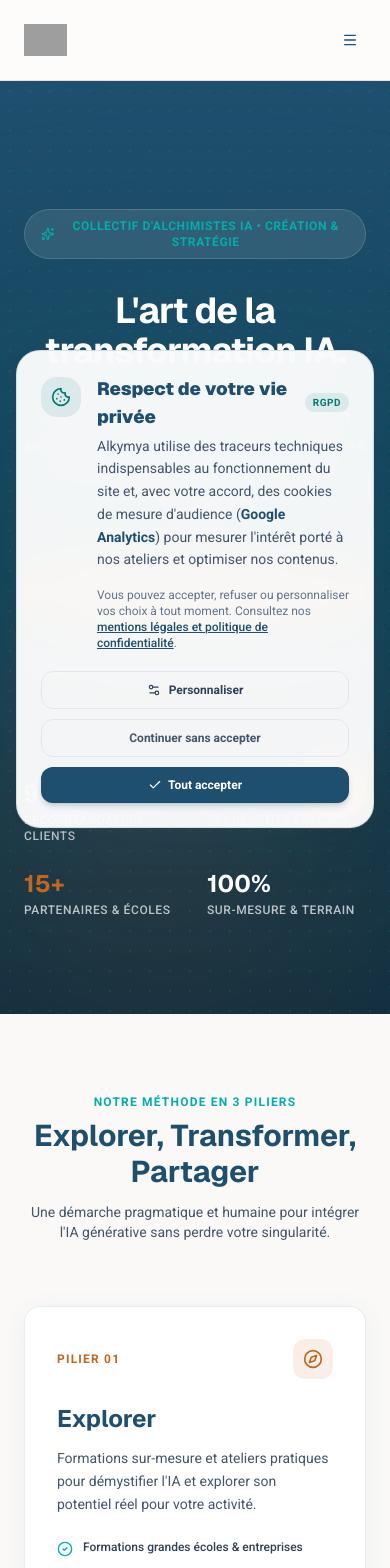
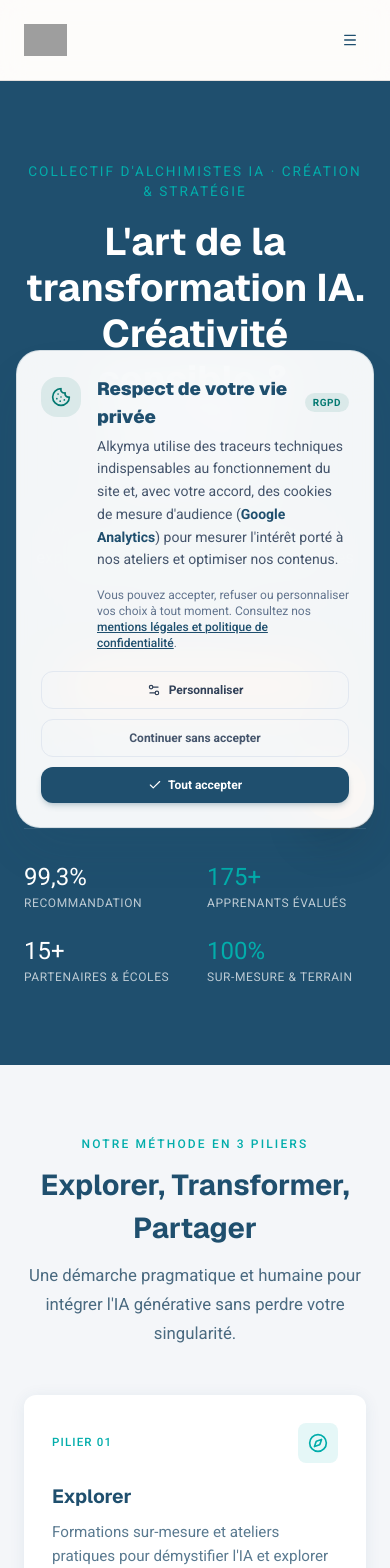
Before and after one commit to leonie-droid/Alkymya, a React (Vite) app: page / in a window 390 px wide. Shown: the top 1568 px of the page. Built offline with nearby package versions, Linux system fonts and the light colour scheme; grey boxes are pictures that could not be loaded.

Commit message:
refactor: update UI components and styling
- Redesign Hero section to match updated design system
- Update Esperanta Services link and label
- Refine typography, color palette, and component layout
- Remove redundant emoji from chatbot greetings

```diff
--- a/src/components/AteliersRessources.tsx
+++ b/src/components/AteliersRessources.tsx
@@ -65,8 +65,8 @@ export default function AteliersRessources() {
               <p className="text-muted-foreground leading-relaxed">
                 Des moments de partage et d'apprentissage pour transformer notre regard sur le monde et notre manière de créer.
               </p>
-              <p className="text-xs font-bold uppercase tracking-wider text-accent mt-3">
-                💡 Cliquez sur un atelier pour afficher sa présentation détaillée
+              <p className="text-xs font-bold uppercase tracking-wider text-[#02ADAB] mt-3">
+                Cliquez sur un atelier pour afficher sa présentation détaillée
               </p>
             </div>
             <Link
--- a/src/components/Chatbot.tsx
+++ b/src/components/Chatbot.tsx
@@ -113,7 +113,7 @@ export const Chatbot: React.FC = () => {
                     <MessageCircle className="w-8 h-8" />
                   </div>
                   <div className="space-y-2">
-                    <p className="text-deep-blue font-bold">Bonjour ! 👋</p>
+                    <p className="text-deep-blue font-bold">Bonjour !</p>
                     <p className="text-muted-foreground text-sm">Comment puis-je vous aider aujourd'hui ? Je peux vous parler de notre étude Génération IA ou de nos services.</p>
                   </div>
                 </div>
--- a/src/components/Hero.tsx
+++ b/src/components/Hero.tsx
@@ -48,38 +48,30 @@ const pillars = [
 export default function Hero() {
   return (
     <div>
-      {/* Hero Section — Maquette Signature Deep Blue */}
-      <section className="bg-gradient-to-b from-[#1F4F6E] via-[#163c54] to-[#122e40] text-white pt-32 pb-24 px-6 sm:px-12 text-center relative overflow-hidden">
-        {/* Micro-dot grid pattern & glow blur */}
-        <div className="absolute inset-0 opacity-15 bg-[radial-gradient(#02ADAB_1px,transparent_1px)] [background-size:20px_20px] pointer-events-none" />
-        <div className="absolute top-1/2 left-1/2 -translate-x-1/2 -translate-y-1/2 w-[800px] h-[400px] bg-[#02ADAB]/15 rounded-full blur-[150px] pointer-events-none" />
-        <div className="absolute bottom-0 right-10 w-96 h-96 bg-copper-orange/15 rounded-full blur-[130px] pointer-events-none" />
-
-        <div className="max-w-4xl mx-auto relative z-10">
-          <div className="inline-flex items-center gap-2 px-4 py-2 rounded-full bg-white/10 backdrop-blur-md border border-white/15 text-[#02ADAB] text-xs font-bold uppercase tracking-wider mb-8">
-            <Sparkles className="w-4 h-4" />
-            <span>Collectif d'Alchimistes IA • Création & Stratégie</span>
-          </div>
-
-          <h1 className="text-4xl sm:text-6xl md:text-7xl font-heading font-light text-white mb-8 tracking-tight leading-[1.1]">
-            L'art de la <strong className="font-semibold text-white underline decoration-[#02ADAB] decoration-2 underline-offset-8">transformation</strong> IA.
+      {/* Hero Section — Exact Maquette Deep Blue */}
+      <header className="bg-[#1F4F6E] text-white py-20 px-6 sm:px-10 text-center relative overflow-hidden">
+        <div className="max-w-[700px] mx-auto relative z-10">
+          <p className="text-[0.85rem] tracking-[0.15em] uppercase text-[#02ADAB] mb-4 font-normal">
+            Collectif d'Alchimistes IA · Création & Stratégie
+          </p>
+          <h1 className="font-light text-[2.4rem] sm:text-[2.6rem] leading-[1.2] mb-5 text-white">
+            L'art de la transformation IA.<br />
+            <strong className="font-medium text-white">Créativité sensible &amp; résultats concrets.</strong>
           </h1>
-
-          <p className="text-white/80 text-lg sm:text-2xl max-w-2xl mx-auto font-normal leading-relaxed mb-12">
-            Alkymya fusionne créativité sensible et expertise technologique pour propulser les organisations et la <span className="text-white font-semibold">Génération IA</span> vers l'excellence.
+          <p className="text-[1.05rem] sm:text-[1.1rem] text-white/75 max-w-[620px] mx-auto leading-[1.7] font-light mb-8">
+            Alkymya fusionne créativité sensible et expertise technologique pour propulser les organisations et la Génération IA vers l'excellence.
           </p>
 
-          <div className="flex flex-col sm:flex-row items-center justify-center gap-4 mb-16">
+          <div className="flex flex-col sm:flex-row items-center justify-center gap-4 mb-12">
             <Link
               to="/ateliers"
-              className="w-full sm:w-auto px-8 py-4 bg-copper-orange text-white font-bold text-xs uppercase tracking-widest rounded-full hover:bg-[#a85517] transition-all shadow-xl flex items-center justify-center gap-2"
+              className="inline-block bg-[#C06721] hover:bg-[#a85517] text-white text-[0.95rem] font-medium py-3.5 px-8 rounded-[8px] no-underline tracking-[0.04em] transition-transform duration-150 hover:-translate-y-0.5 hover:shadow-[0_6px_20px_rgba(0,0,0,0.15)] shadow-md"
             >
-              <span>Explorer nos ateliers IA</span>
-              <ArrowRight className="w-4 h-4" />
+              Explorer nos ateliers IA →
             </Link>
             <Link
               to="/oeuvres"
-              className="w-full sm:w-auto px-8 py-4 bg-white/10 text-white font-bold text-xs uppercase tracking-widest rounded-full border border-white/20 hover:bg-white/20 transition-all flex items-center justify-center"
+              className="inline-block bg-white/10 hover:bg-white/20 text-white text-[0.95rem] font-medium py-3.5 px-8 rounded-[8px] no-underline tracking-[0.04em] transition-transform duration-150 hover:-translate-y-0.5 border border-white/25"
             >
               Découvrir nos œuvres
             </Link>
@@ -88,66 +80,63 @@ export default function Hero() {
           {/* Stats Ribbon */}
           <div className="pt-8 border-t border-white/10 grid grid-cols-2 md:grid-cols-4 gap-6 max-w-3xl mx-auto text-left">
             <div>
-              <div className="text-2xl sm:text-3xl font-heading font-semibold text-white">99,3%</div>
-              <div className="text-xs text-white/70 font-medium uppercase tracking-wider mt-0.5">Recommandation clients</div>
+              <div className="text-2xl sm:text-3xl font-light text-white mb-0.5">99,3%</div>
+              <div className="text-xs text-white/70 font-normal uppercase tracking-wider">Recommandation</div>
             </div>
             <div>
-              <div className="text-2xl sm:text-3xl font-heading font-semibold text-[#02ADAB]">175+</div>
-              <div className="text-xs text-white/70 font-medium uppercase tracking-wider mt-0.5">Apprenants évalués</div>
+              <div className="text-2xl sm:text-3xl font-light text-[#02ADAB] mb-0.5">175+</div>
+              <div className="text-xs text-white/70 font-normal uppercase tracking-wider">Apprenants évalués</div>
             </div>
             <div>
-              <div className="text-2xl sm:text-3xl font-heading font-semibold text-copper-orange">15+</div>
-              <div className="text-xs text-white/70 font-medium uppercase tracking-wider mt-0.5">Partenaires & écoles</div>
+              <div className="text-2xl sm:text-3xl font-light text-white mb-0.5">15+</div>
+              <div className="text-xs text-white/70 font-normal uppercase tracking-wider">Partenaires &amp; écoles</div>
             </div>
             <div>
-              <div className="text-2xl sm:text-3xl font-heading font-semibold text-white">100%</div>
-              <div className="text-xs text-white/70 font-medium uppercase tracking-wider mt-0.5">Sur-mesure & terrain</div>
+              <div className="text-2xl sm:text-3xl font-light text-[#02ADAB] mb-0.5">100%</div>
+              <div className="text-xs text-white/70 font-normal uppercase tracking-wider">Sur-mesure &amp; terrain</div>
             </div>
           </div>
         </div>
-      </section>
+      </header>
 
       {/* 3 Pillars Section */}
-      <section className="bg-[#FAF9F7] py-20 px-6 sm:px-8">
-        <div className="max-w-[1200px] mx-auto">
-          <div className="text-center max-w-2xl mx-auto mb-16">
-            <span className="text-xs font-bold uppercase tracking-widest text-[#02ADAB] mb-2 block">
-              Notre Méthode en 3 Piliers
-            </span>
-            <h2 className="text-3xl md:text-5xl font-heading font-bold text-[#1F4F6E]">
-              Explorer, Transformer, Partager
+      <section className="max-w-[1100px] mx-auto py-[70px] px-6">
+        <p className="text-[0.75rem] tracking-[0.18em] uppercase text-[#02ADAB] mb-2.5 font-medium text-center">
+          Notre méthode en 3 piliers
+        </p>
+        <h2 className="text-[1.8rem] sm:text-[2rem] font-light mb-3 text-[#1F4F6E] text-center">
+          Explorer, Transformer, <strong className="font-medium text-[#1F4F6E]">Partager</strong>
         </h2>
-            <p className="text-slate-600 text-sm md:text-base mt-3">
+        <p className="text-[1.05rem] text-[#4a6a80] max-w-[640px] leading-[1.7] mb-12 font-normal text-center mx-auto">
           Une démarche pragmatique et humaine pour intégrer l'IA générative sans perdre votre singularité.
         </p>
-          </div>
 
-          <div className="grid grid-cols-1 md:grid-cols-3 gap-8">
+        <div className="grid grid-cols-1 md:grid-cols-3 gap-7">
           {pillars.map((pillar, index) => {
             const Icon = pillar.icon;
             return (
               <div
                 key={pillar.name}
-                  className="flex flex-col p-8 rounded-2xl bg-white shadow-[0_4px_24px_rgba(31,79,110,0.06)] hover:shadow-[0_12px_36px_rgba(31,79,110,0.12)] border border-[#1F4F6E]/10 hover:border-copper-orange/30 transition-all duration-300 group justify-between"
+                className="bg-white rounded-[12px] overflow-hidden shadow-[0_2px_16px_rgba(31,79,110,0.08)] hover:shadow-[0_8px_32px_rgba(31,79,110,0.14)] hover:-translate-y-1 transition-all duration-200 flex flex-col justify-between p-7"
               >
                 <div>
-                    <div className="flex items-center justify-between mb-6">
-                      <span className="text-xs font-bold uppercase tracking-widest text-copper-orange">
+                  <div className="flex items-center justify-between mb-5">
+                    <span className="text-[0.72rem] font-medium tracking-[0.1em] uppercase text-[#02ADAB]">
                       Pilier 0{index + 1}
                     </span>
-                      <div className="w-10 h-10 rounded-xl bg-copper-orange/10 flex items-center justify-center text-copper-orange">
-                        <Icon className="w-5 h-5" />
+                    <div className="w-10 h-10 rounded-[8px] bg-[rgba(2,173,171,0.1)] flex items-center justify-center text-[#02ADAB]">
+                      <Icon className="w-5 h-5 text-[#02ADAB]" />
                     </div>
                   </div>
 
-                    <h3 className="text-2xl font-heading font-bold mb-3 text-[#1F4F6E]">{pillar.name}</h3>
-                    <p className="text-sm text-slate-600 leading-relaxed mb-6">
+                  <h3 className="text-[1.2rem] font-medium mb-2 text-[#1F4F6E]">{pillar.name}</h3>
+                  <p className="text-[0.95rem] text-[#5a7a90] leading-[1.6] mb-5 font-normal">
                     {pillar.description}
                   </p>
 
-                    <ul className="space-y-2.5 mb-8">
+                  <ul className="space-y-2.5 mb-7">
                     {pillar.points.map((point, idx) => (
-                        <li key={idx} className="flex items-start gap-2.5 text-xs text-slate-700 font-medium">
+                      <li key={idx} className="flex items-start gap-2.5 text-[0.88rem] text-[#1F4F6E]/80 font-normal">
                         <CheckCircle2 className="w-4 h-4 text-[#02ADAB] shrink-0 mt-0.5" />
                         <span>{point}</span>
                       </li>
@@ -157,7 +146,7 @@ export default function Hero() {
 
                 <Link
                   to={pillar.link}
-                    className="inline-flex items-center justify-between pt-4 border-t border-[#1F4F6E]/10 text-xs font-bold uppercase tracking-wider text-[#1F4F6E] group-hover:text-copper-orange transition-colors"
+                  className="inline-flex items-center justify-between pt-4 border-t border-[rgba(31,79,110,0.08)] text-[0.88rem] font-medium text-[#02ADAB] hover:text-[#037971] transition-colors group"
                 >
                   <span>{pillar.linkText}</span>
                   <ArrowRight className="w-4 h-4 group-hover:translate-x-1 transition-transform" />
@@ -166,7 +155,6 @@ export default function Hero() {
             );
           })}
         </div>
-        </div>
       </section>
     </div>
   );
--- a/src/pages/Home.tsx
+++ b/src/pages/Home.tsx
@@ -2,12 +2,12 @@ import React from 'react';
 import Hero from '../components/Hero';
 import { motion } from 'motion/react';
 import { Link } from 'react-router-dom';
-import { ArrowRight, Sparkles, Award, Users, CheckCircle2 } from 'lucide-react';
+import { ArrowRight, CheckCircle2 } from 'lucide-react';
 import { SEO } from '../components/SEO';
 
 export default function Home() {
   return (
-    <div className="bg-[#FAF9F7] text-[#1F4F6E] min-h-screen selection:bg-copper-orange selection:text-white">
+    <div className="bg-[#f4f6f9] text-[#1F4F6E] min-h-screen font-['Roboto',sans-serif] selection:bg-[#C06721] selection:text-white">
       <SEO
         title="Alkymya | L'art de la transformation IA"
         description="Alkymya fusionne créativité sensible et expertise technologique pour propulser les organisations et la Génération IA vers l'excellence. Ateliers, formation, conseil et créations numériques."
@@ -16,52 +16,52 @@ export default function Home() {
       <Hero />
 
       {/* Visual Showcase Section */}
-      <section className="py-12 max-w-4xl mx-auto px-6 w-full">
-        <motion.div
-          initial={{ opacity: 0, y: 30 }}
-          whileInView={{ opacity: 1, y: 0 }}
-          viewport={{ once: true }}
-          transition={{ duration: 0.8 }}
-          className="relative w-full overflow-hidden rounded-3xl shadow-[0_12px_40px_rgba(31,79,110,0.1)] border border-[#1F4F6E]/10 bg-white p-2 sm:p-3"
-        >
+      <section className="max-w-[1100px] mx-auto py-10 px-6">
+        <div className="bg-white rounded-[12px] overflow-hidden shadow-[0_2px_16px_rgba(31,79,110,0.08)] p-3 sm:p-4">
           <img
             src="https://res.cloudinary.com/dokzioyu4/image/upload/v1780154614/DuAFdcjz_bo9gcq.png"
             alt="Alkymya Visual Showcase"
-            className="w-full h-auto object-cover rounded-2xl"
+            className="w-full h-auto object-cover rounded-[8px]"
             referrerPolicy="no-referrer"
           />
-        </motion.div>
+        </div>
       </section>
 
+      {/* SÉPARATEUR */}
+      <hr className="border-none border-t border-[rgba(31,79,110,0.1)] mx-6 max-w-[1100px] md:mx-auto" />
+
       {/* Notre Impact Section */}
-      <section className="py-24 max-w-[1200px] mx-auto px-6 sm:px-8">
-        <div className="text-center max-w-3xl mx-auto mb-16">
-          <span className="text-xs font-bold uppercase tracking-widest text-[#02ADAB] mb-2 block">
-            Résultats Prouvés &amp; Satisfaction
-          </span>
-          <h2 className="text-3xl md:text-5xl font-heading font-bold text-[#1F4F6E] mb-4">
-            Notre Impact sur le terrain
+      <section className="max-w-[1100px] mx-auto py-[70px] px-6">
+        <p className="text-[0.75rem] tracking-[0.18em] uppercase text-[#02ADAB] mb-2.5 font-medium">
+          Résultats prouvés &amp; satisfaction
+        </p>
+        <h2 className="text-[1.8rem] sm:text-[2rem] font-light mb-3 text-[#1F4F6E]">
+          Notre impact <strong className="font-medium text-[#1F4F6E]">sur le terrain</strong>
         </h2>
-          <p className="text-slate-600 text-base md:text-lg">
-            Des résultats mesurés et une adhésion exceptionnelle auprès de nos apprenants et clients <span className="text-copper-orange font-semibold">(étude 2024-2025)</span>.
+        <p className="text-[1.05rem] text-[#4a6a80] max-w-[640px] leading-[1.7] mb-12 font-normal">
+          Des résultats mesurés et une adhésion exceptionnelle auprès de nos apprenants et clients (étude 2024-2025).
         </p>
-        </div>
 
         <div className="grid grid-cols-1 sm:grid-cols-2 lg:grid-cols-4 gap-6">
           {[
-            { value: "99,3%", label: "des participants recommandent nos ateliers" },
-            { value: "175", label: "apprenants accompagnés et certifiés en 2024-2025" },
-            { value: "+1,6 pts", label: "de progression moyenne sur les compétences IA" },
-            { value: "90,9%", label: "se sentent plus performants dès le premier mois" }
+            { value: "99,3%", label: "des participants recommandent nos ateliers", highlight: "Recommandation" },
+            { value: "175", label: "apprenants accompagnés et certifiés en 2024-2025", highlight: "Apprenants certifiés" },
+            { value: "+1,6 pts", label: "de progression moyenne sur les compétences IA", highlight: "Progression compétences" },
+            { value: "90,9%", label: "se sentent plus performants dès le premier mois", highlight: "Performance directe" }
           ].map((stat, i) => (
             <div
               key={i}
-              className="p-8 rounded-2xl bg-white shadow-[0_4px_24px_rgba(31,79,110,0.06)] hover:shadow-[0_12px_36px_rgba(31,79,110,0.12)] border border-[#1F4F6E]/10 text-center transition-all duration-300"
+              className="bg-white rounded-[12px] p-7 shadow-[0_2px_16px_rgba(31,79,110,0.08)] hover:shadow-[0_8px_32px_rgba(31,79,110,0.14)] hover:-translate-y-1 transition-all duration-200 text-center flex flex-col justify-between"
             >
-              <div className="text-4xl md:text-5xl font-heading font-bold text-copper-orange mb-3">
+              <div>
+                <span className="text-[0.72rem] font-medium tracking-[0.1em] uppercase text-[#02ADAB] block mb-2">
+                  {stat.highlight}
+                </span>
+                <div className="text-[2.2rem] sm:text-[2.5rem] font-light text-[#C06721] mb-2 leading-none">
                   {stat.value}
                 </div>
-              <p className="text-xs sm:text-sm text-slate-600 font-medium leading-relaxed">
+              </div>
+              <p className="text-[0.9rem] text-[#5a7a90] font-normal leading-[1.6]">
                 {stat.label}
               </p>
             </div>
@@ -69,39 +69,32 @@ export default function Home() {
         </div>
       </section>
 
+      {/* SÉPARATEUR */}
+      <hr className="border-none border-t border-[rgba(31,79,110,0.1)] mx-6 max-w-[1100px] md:mx-auto" />
+
       {/* Signature Copper CTA Banner */}
-      <section className="max-w-[1200px] mx-auto px-6 sm:px-8 mb-20">
-        <div className="bg-[#C06721] text-white rounded-3xl p-8 sm:p-14 text-center shadow-xl relative overflow-hidden">
-          <div className="absolute top-0 right-0 w-80 h-80 bg-white/10 rounded-full blur-3xl pointer-events-none -mr-20 -mt-20" />
-          <div className="absolute bottom-0 left-0 w-64 h-64 bg-black/10 rounded-full blur-2xl pointer-events-none -ml-20 -mb-20" />
-          <div className="relative z-10 max-w-2xl mx-auto space-y-6">
-            <span className="inline-block px-3.5 py-1 rounded-full bg-white/15 text-white text-xs font-bold uppercase tracking-wider">
-              Prêt à explorer votre alchimie IA ?
-            </span>
-            <h2 className="text-3xl sm:text-4xl md:text-5xl font-heading font-bold text-white tracking-tight">
-              Parlons de vos enjeux et formons vos équipes
+      <div className="bg-[#C06721] text-white text-center py-[70px] px-10">
+        <h2 className="text-[2rem] font-light mb-3.5 text-white">
+          Parlons de vos enjeux <strong className="font-medium text-white">et formons vos équipes</strong>
         </h2>
-            <p className="text-white/90 text-base sm:text-lg leading-relaxed">
+        <p className="text-[1.05rem] text-white/80 max-w-[540px] mx-auto mb-8 leading-[1.7] font-light">
           Atelier d'initiation, acculturation d'un département, ou accompagnement New Business MVP : nous concevons le parcours adapté à vos objectifs.
         </p>
-            <div className="pt-2 flex flex-col sm:flex-row items-center justify-center gap-4">
+        <div className="flex flex-col sm:flex-row items-center justify-center gap-4">
           <Link
             to="/ateliers"
-                className="w-full sm:w-auto px-8 py-3.5 bg-white text-[#C06721] font-bold text-sm uppercase tracking-wider rounded-full hover:bg-slate-100 transition-all shadow-md inline-flex items-center justify-center gap-2"
+            className="inline-block bg-white text-[#C06721] text-[0.95rem] font-medium py-3.5 px-8 rounded-[8px] no-underline tracking-[0.04em] transition-transform duration-150 hover:-translate-y-0.5 hover:shadow-[0_6px_20px_rgba(0,0,0,0.15)]"
           >
-                <span>Découvrir nos ateliers</span>
-                <ArrowRight className="w-4 h-4" />
+            Découvrir nos ateliers →
           </Link>
           <Link
             to="/contact"
-                className="w-full sm:w-auto px-8 py-3.5 bg-transparent border-2 border-white text-white font-bold text-sm uppercase tracking-wider rounded-full hover:bg-white/10 transition-all"
+            className="inline-block bg-white/10 hover:bg-white/20 text-white text-[0.95rem] font-medium py-3.5 px-8 rounded-[8px] no-underline tracking-[0.04em] transition-transform duration-150 hover:-translate-y-0.5 border border-white/25"
           >
             Contacter un alchimiste
           </Link>
         </div>
       </div>
     </div>
-      </section>
-    </div>
   );
 }
```
Also changed, not shown: src/pages/Alchimistes.tsx (+74 -106 lines). Lines whose indentation alone changed are shown as unchanged.
